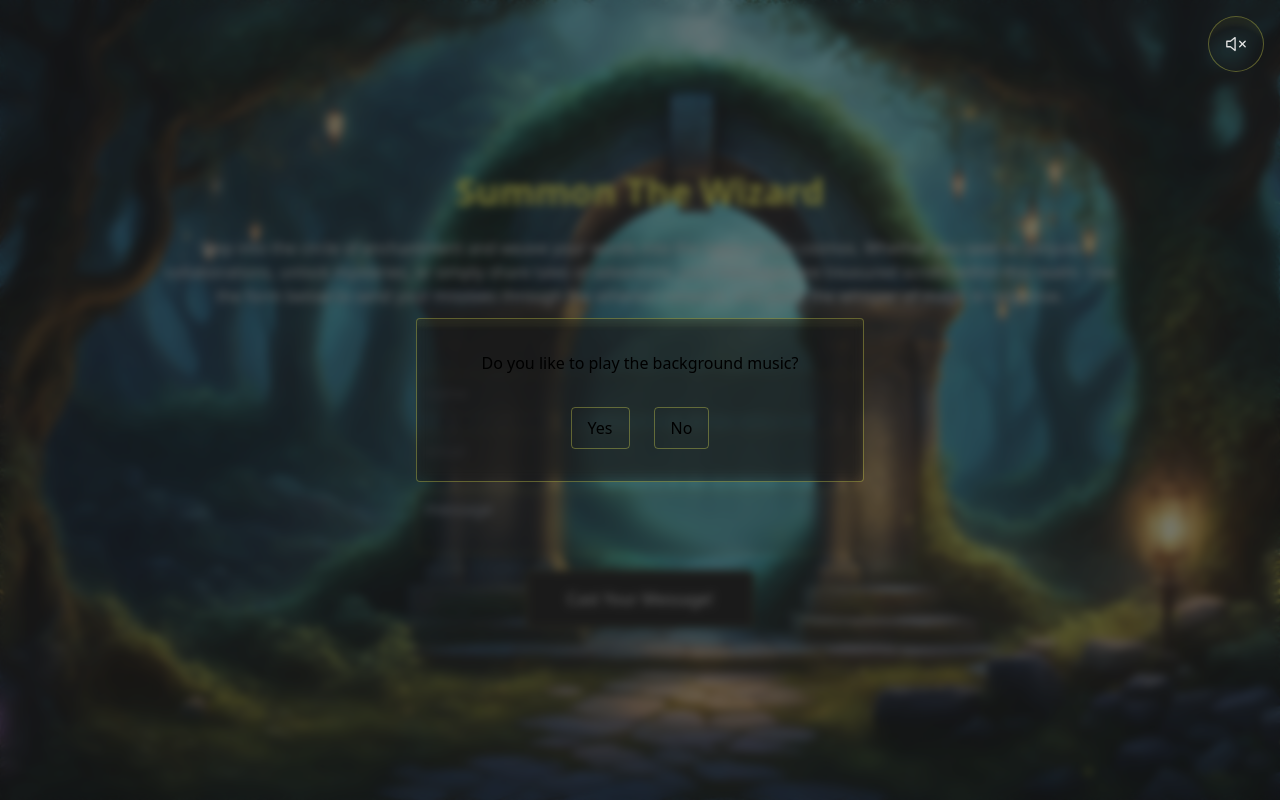
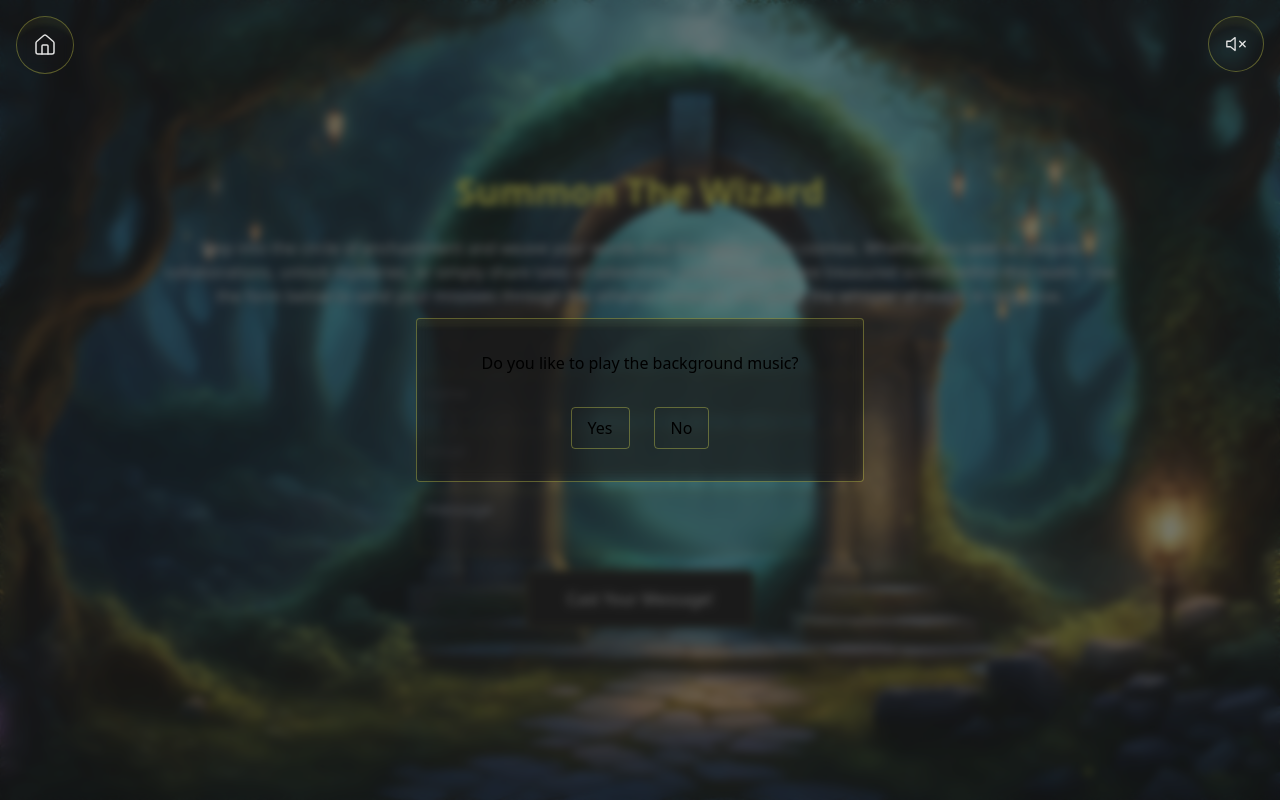
Before and after one commit to naymHdev/naym-official-portfolio, a React (Vite) app: page /contact in a window 1280 px wide. Built offline with nearby package versions, Linux system fonts and the light colour scheme; no server answers.

Commit message:
added a home button the all routes

```diff
--- /dev/null
+++ b/src/Components/HomeBtn.jsx
@@ -0,0 +1,35 @@
+import { motion } from "framer-motion";
+import { Home } from "lucide-react";
+import { Link } from "react-router-dom";
+
+const NavLink = motion(Link);
+const HomeBtn = () => {
+  return (
+    <NavLink
+      initial={{ scale: 0 }}
+      animate={{ scale: 1 }}
+      transition={{ delay: 1 }}
+      to="/"
+      target={"_self"}
+      className="text-foreground  rounded-full flex items-center justify-center
+        custom-bg fixed top-4 left-4 w-fit self-start z-50
+        "
+      aria-label={"home"}
+      name={"home"}
+      prefetch={false}
+    >
+      <span className={`relative  w-14 h-14 p-4  hover:text-accent`}>
+        <Home className="w-full h-auto" strokeWidth={1.5} />
+
+        <span className="peer bg-transparent absolute top-0 left-0 w-full h-full" />
+
+        <span className="absolute hidden peer-hover:block px-2 py-1 left-full mx-2 top-1/2 -translate-y-1/2 bg-background text-foreground text-sm rounded-md shadow-lg whitespace-nowrap">
+          Home
+        </span>
+      </span>
+      <span className="sr-only">Go to Home Page</span>
+    </NavLink>
+  );
+};
+
+export default HomeBtn;
--- a/src/Pages/About/About.jsx
+++ b/src/Pages/About/About.jsx
@@ -2,10 +2,12 @@ import bg from "../../../Public/background/about-background.png";
 import HatModel from "../../Components/Models/HatModel";
 import RenderModel from "../Projects/RenderModel";
 import AboutDetails from "./AboutDetails";
+import HomeBtn from "../../Components/HomeBtn";
 
 export default function About() {
   return (
     <>
+      <HomeBtn />
       <img
         src={bg}
         sizes="100vw"
--- a/src/Pages/Contact/Contact.jsx
+++ b/src/Pages/Contact/Contact.jsx
@@ -1,9 +1,11 @@
 import bg from "../../../Public/background/contact-background.png";
 import Form from "./Form";
+import HomeBtn from "../../Components/HomeBtn";
 
 export default function Contact() {
   return (
     <>
+      <HomeBtn />
       <img
         src={bg}
         alt="Next.js Portfolio website's contact page background image"
--- a/src/Pages/Projects/Projects.jsx
+++ b/src/Pages/Projects/Projects.jsx
@@ -3,10 +3,12 @@ import { projectsData } from "../../Components/Api/Data";
 import Design from "../../Components/Models/Design";
 import ProjectList from "./ProjectList";
 import RenderModel from "./RenderModel";
+import HomeBtn from "../../Components/HomeBtn";
 
 export default function Projects() {
   return (
     <>
+    <HomeBtn />
       <img
         src={bg}
         alt="Next.js Portfolio website's about page background image"
```
